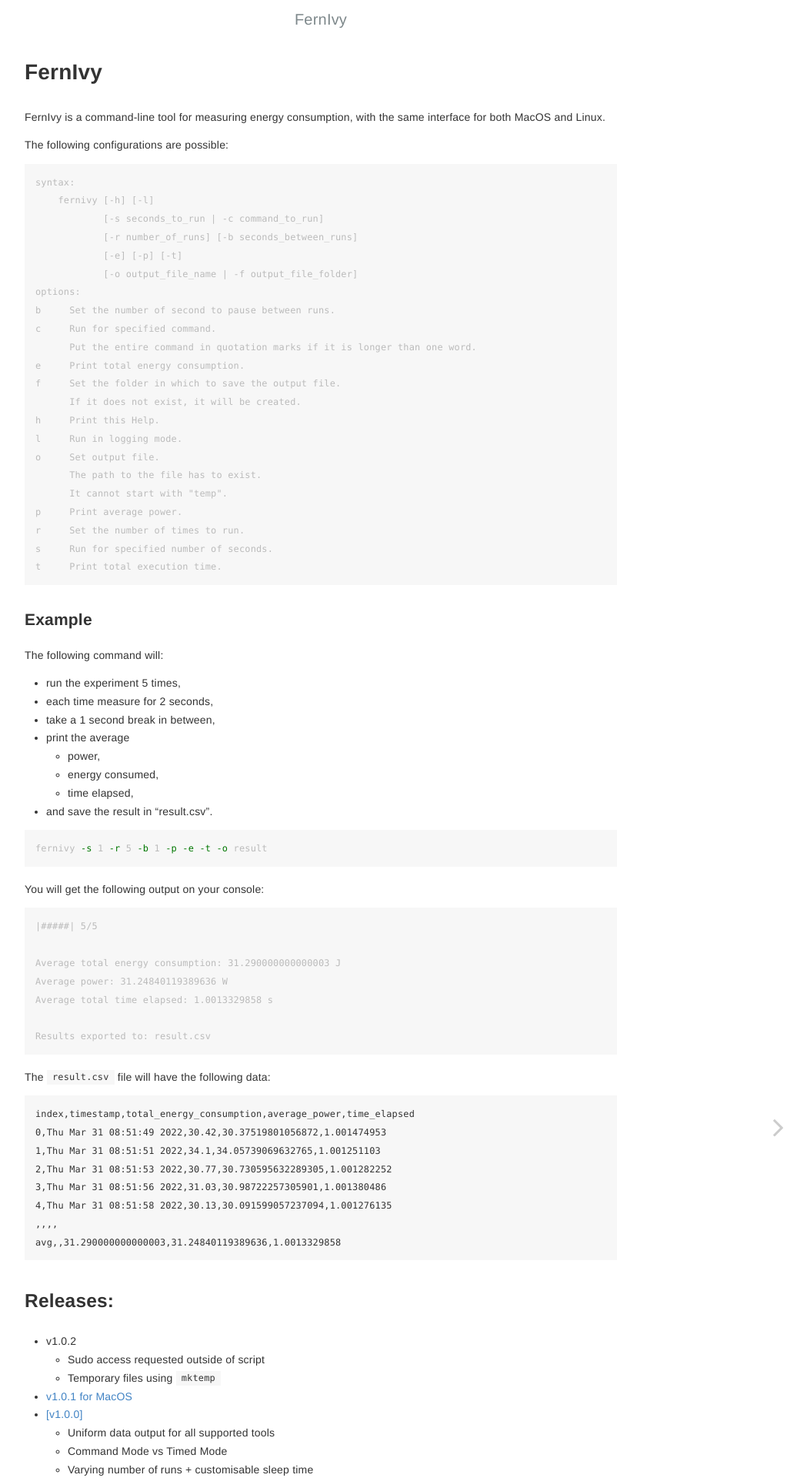
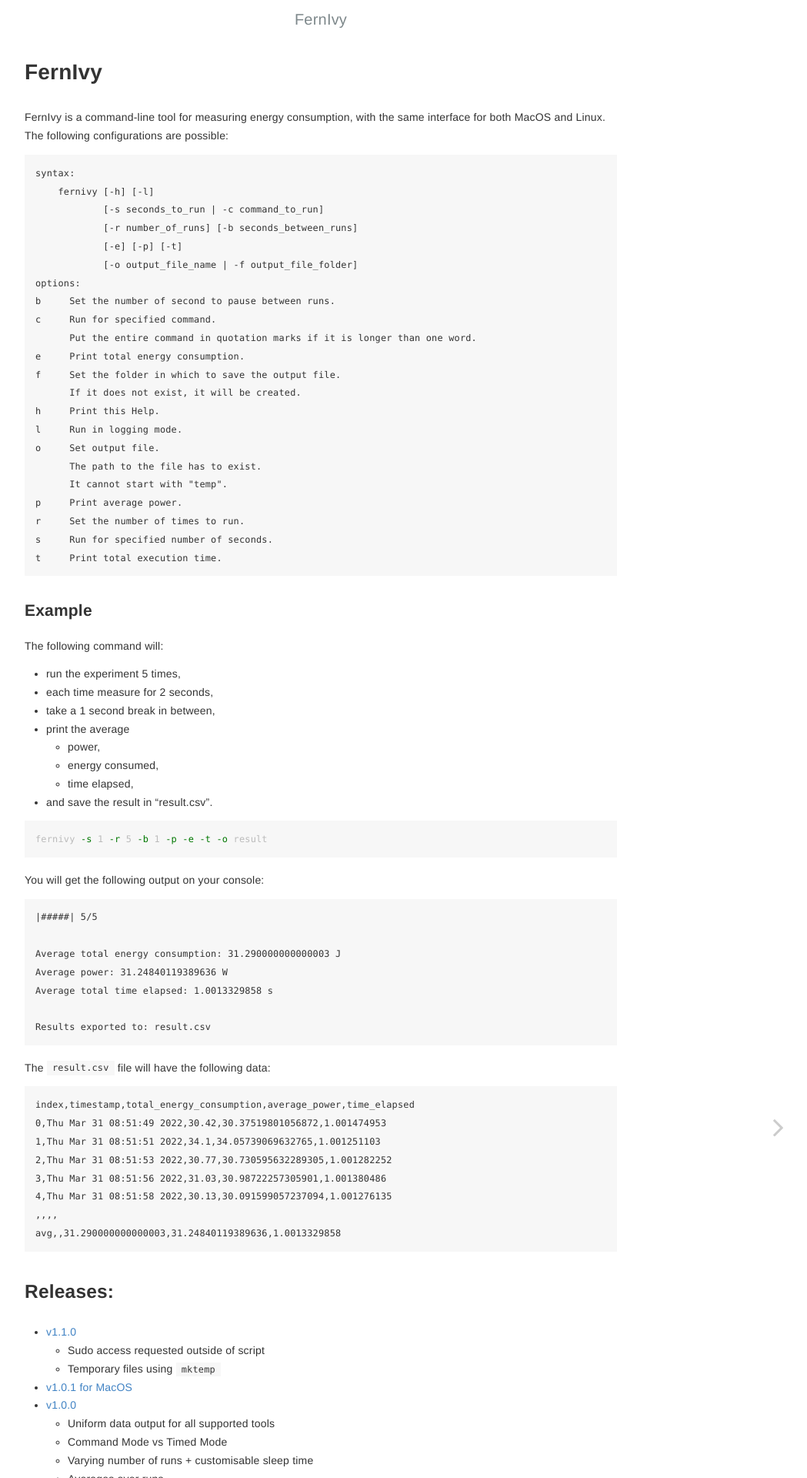
Before and after one commit to fernivy/docs, a Jekyll site: the page built from index.md, in a window 1280 px wide. Shown: the top 1920 px of the page at 77% size, without its empty margins (223-1272 px from the left). Built offline with Jekyll 4.4.1, drawn with Linux system fonts in a browser that asks for light colours; some of the changed text lies outside the part shown.

Commit message:
Update v1.1.0

````diff
--- a/index.md
+++ b/index.md
@@ -2,11 +2,9 @@
 layout: home
 ---
 
-FernIvy is a command-line tool for measuring energy consumption, with the same interface for both MacOS and Linux.
+FernIvy is a command-line tool for measuring energy consumption, with the same interface for both MacOS and Linux. The following configurations are possible:
 
-The following configurations are possible:
-
-```
+```txt
 syntax:
     fernivy [-h] [-l]
             [-s seconds_to_run | -c command_to_run]
@@ -49,7 +47,7 @@ fernivy -s 1 -r 5 -b 1 -p -e -t -o result
 
 You will get the following output on your console:
 
-```
+```txt
 |#####| 5/5
 
 Average total energy consumption: 31.290000000000003 J
@@ -74,11 +72,11 @@ avg,,31.290000000000003,31.24840119389636,1.0013329858
 
 ## Releases:
 
-* v1.0.2
+* <a href="https://github.com/fernivy/fernivy/releases/tag/v1.1.0" target="blank">v1.1.0</a>
     * Sudo access requested outside of script
     * Temporary files using `mktemp`
 * <a href="https://github.com/fernivy/fernivy/releases/tag/v1.0.1-macos" target="blank">v1.0.1 for MacOS</a>
-* <a href="https://github.com/fernivy/fernivy/releases/tag/v1.0.0" target="blank">[v1.0.0]</a>
+* <a href="https://github.com/fernivy/fernivy/releases/tag/v1.0.0" target="blank">v1.0.0</a>
     * Uniform data output for all supported tools
     * Command Mode vs Timed Mode
     * Varying number of runs + customisable sleep time
@@ -94,7 +92,7 @@ Please follow the installation guide for your operating system, since FernIvy de
 
 ### Linux (Debian / Ubuntu)
 
-Go to the latest release on GitHub and download and depackage the `.deb` binary.
+Go to the <a href="https://github.com/fernivy/fernivy/releases/latest" target="blank">latest release on GitHub</a> and download and depackage the `.deb` binary.
 
 FernIvy has two dependencies when running on Linux: `linux-perf` (for measurement) and `python3` (for data processing). They are listed as dependencies in the `.deb` files, so running the following command after the depackaging should fix if they are missing:
 
````
